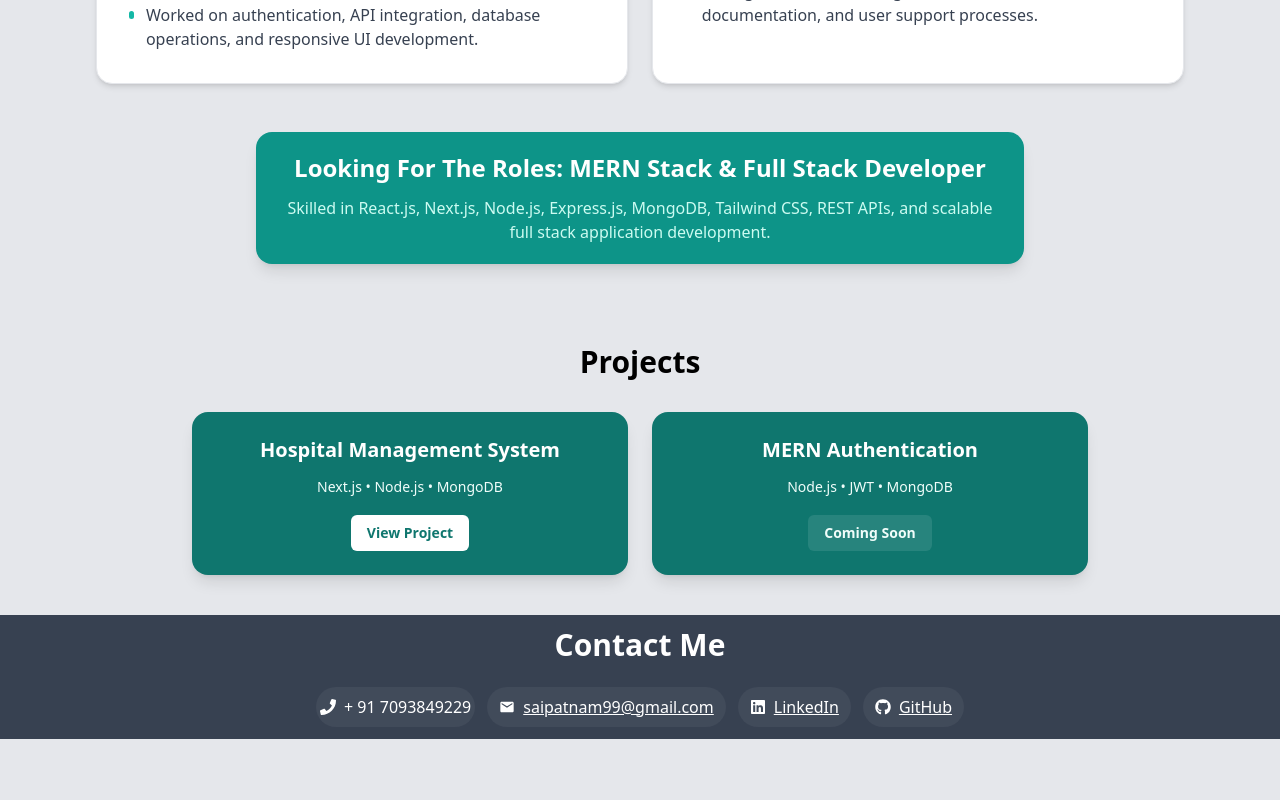
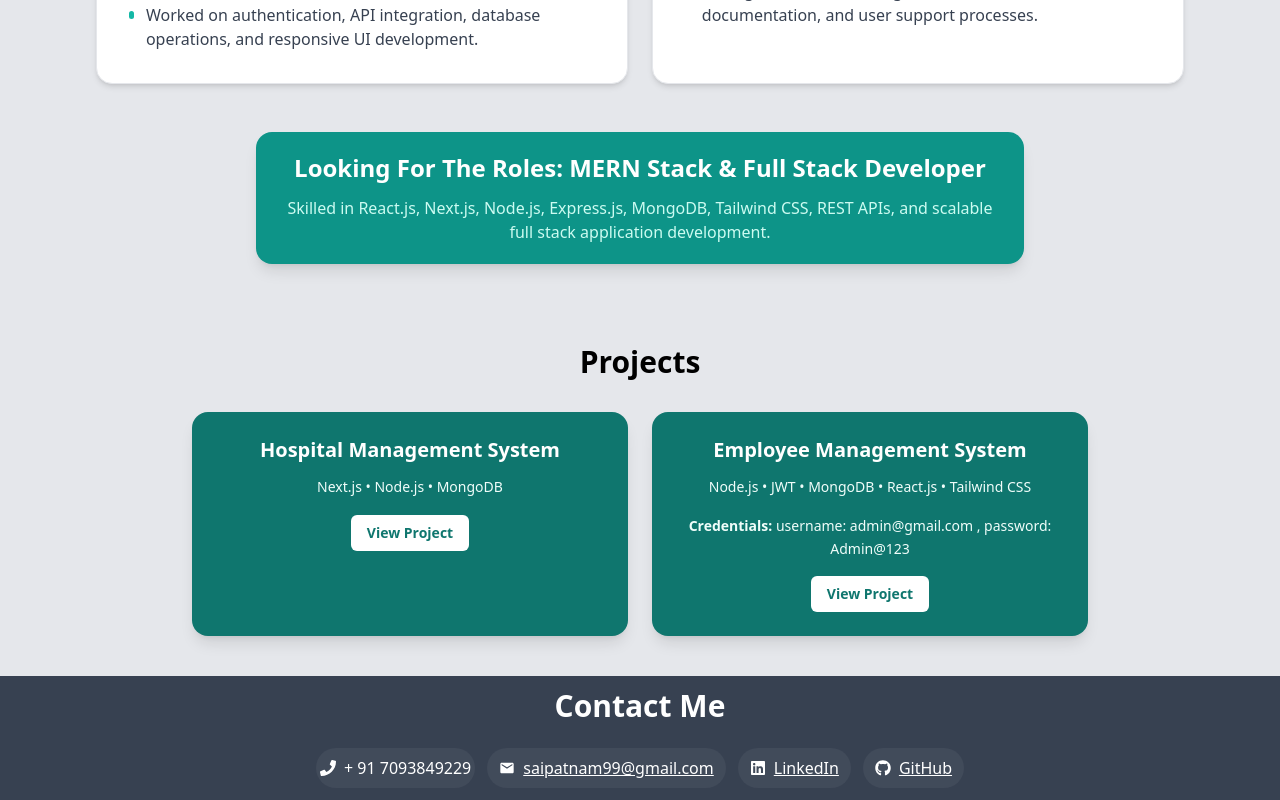
Before and after one commit to saipatnam99/portfolio, a React (Create React App) app: page / in a window 1280 px wide. Shown: the part 1558-2358 px from the top of the page. Before the commit the page ends 2297 px from the top, so only its background shows below. Built offline with nearby package versions, Linux system fonts and the light colour scheme.

Commit message:
EMS -updated

```diff
--- a/src/components/Projects.jsx
+++ b/src/components/Projects.jsx
@@ -7,8 +7,10 @@ const projects = [
     View: "https://hospital-management-portal-ten.vercel.app/",
   },
   {
-    title: "MERN Authentication",
-    tech: "Node.js • JWT • MongoDB",
+    title: "Employee Management System",
+    tech: " Node.js • JWT • MongoDB • React.js • Tailwind CSS ",
+    View: "https://ems-app-hr.vercel.app/",
+  Credentials: "username: admin@gmail.com , password: Admin@123",
   },
 ];
 
@@ -27,6 +29,11 @@ const Projects = () => {
             >
               <h3 className="mb-3 text-xl font-bold">{project.title}</h3>
               <p className="mb-4 text-sm leading-relaxed text-teal-50">{project.tech}</p>
+              {project.Credentials && (
+                <p className="mb-4 text-sm leading-relaxed text-teal-50">
+                  <strong>Credentials:</strong> {project.Credentials}
+                </p>
+              )}
 
               {project.View ? (
                 <a
```
